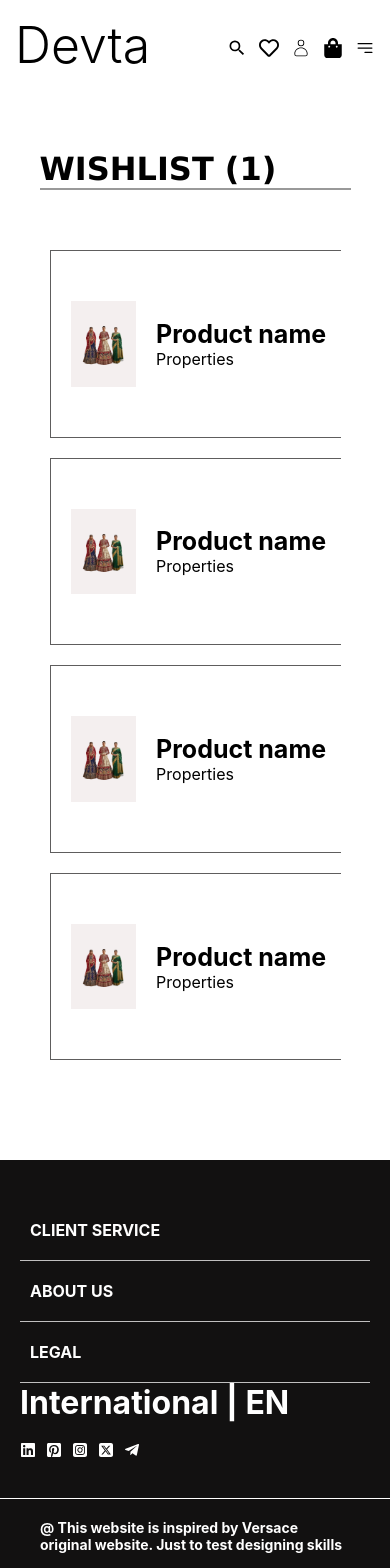
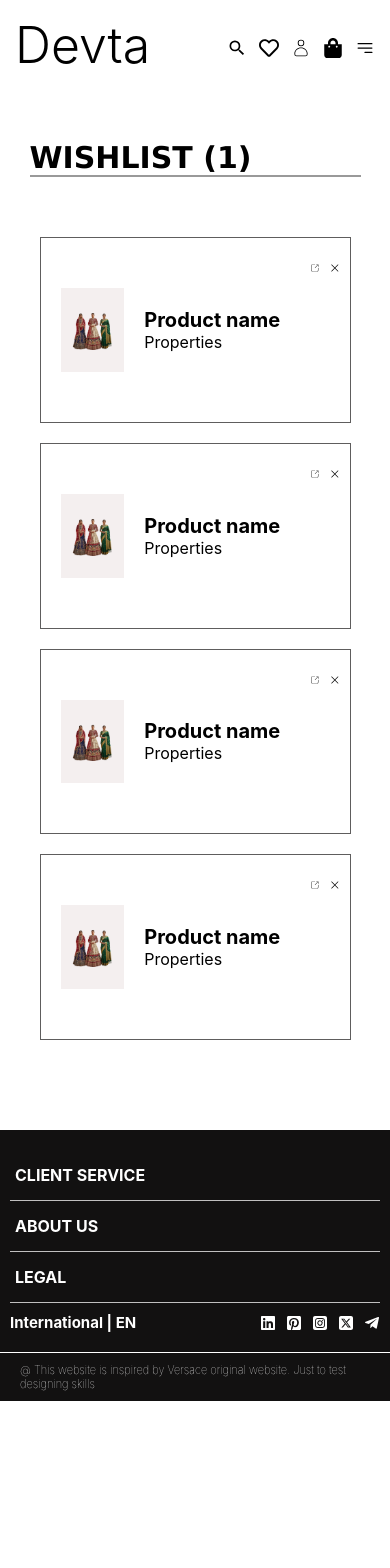
Before and after one commit to SStrange1024-000/E_COMMERCE_SITE_DEVTA, a React (Create React App) app: page /#/wishlist in a window 390 px wide. Shown: the top 1568 px of the page. After the commit the page ends 1401 px from the top, so only its background shows below. Built offline with nearby package versions, Linux system fonts and the light colour scheme.

Commit message:
Responsive Design completed

```diff
--- a/public/index.html
+++ b/public/index.html
@@ -1,6 +1,14 @@
 <!DOCTYPE html>
 <html lang="en">
   <head>
+    <meta charset="utf-8" />
+    <link rel="icon" href="android-chrome-512x512.png" />
+    <meta name="viewport" content="width=device-width, initial-scale=1" />
+    <meta name="theme-color" content="#000000" />
+    <meta
+      name="description"
+      content="Web site created using create-react-app"
+    />
 
     <title>Devta</title>
   </head>
--- a/src/components/Media Banner/HBanner.scss
+++ b/src/components/Media Banner/HBanner.scss
@@ -49,3 +49,17 @@
 }
 
 }
+
+@media (max-width:480px){
+    .HBanner{
+        padding: 10px;
+
+        .container1{
+            padding: 20px;
+            .Hheading{
+                font-size: 20px;
+                letter-spacing: 1px;
+            }
+        }
+    }
+}
--- a/src/components/Wish/Wish.scss
+++ b/src/components/Wish/Wish.scss
@@ -4,7 +4,8 @@
         display: flex;
         gap: 20px;
         border: 1px solid rgb(94, 93, 93);
-        padding: 20px;
+        padding: 10px 20px;
+        transition:  .2s ease;
 
         .wishListContainer{
             display: flex;
@@ -26,7 +27,7 @@
 
             .rightPart{
                  h1{
-                    font-size: 25px;
+                    font-size: clamp(20px,4vw,30px);
                  }
             }
         }
@@ -42,14 +43,23 @@
 @media (max-width:768px){
     .Wish{
         .mainWishList{
-            width: 350px;
+            width: 100%;
             padding: 10px;
 
             .rightPart{
+
                  h1{
-                    font-size: 20px;
+                    font-size: 10px;
                  }
             }
         }
     }
 }
+
+@media (max-width:480px){
+    .Wish{
+        .mainWishList{
+            // wi
+        }
+    }
+}
--- a/src/pages/Footer/Footer.scss
+++ b/src/pages/Footer/Footer.scss
@@ -55,8 +55,10 @@
     .Footer{
         .FTop{
             display: block;
+            padding: 20px 10px;
 
             .services{
+                padding: 5px;
                 border-bottom: 1px solid silver;
 
                 h2{
@@ -75,12 +77,14 @@
 
 
         .SocialLinks{
-            padding: 10px 0xp;
             display: flex;
-            flex-direction: column;
-            justify-content: space-between;
-            align-items: start;
-            gap: 20px;
+            flex-direction: row;
+            align-items: center;
+            padding-top: 10px;
+
+            h1{
+                font-size: 15px;
+            }
 
             .socialMedia{
                 display: flex;
@@ -88,5 +92,14 @@
             }
         }
         }
+        .FBottom{
+        padding: 10px 20px;
+
+        h1{
+            font-size: 11px;
+            font-weight: 100;
+        }
+
+        }
     }
 }
--- a/src/pages/WishList/WishList.scss
+++ b/src/pages/WishList/WishList.scss
@@ -19,3 +19,18 @@
 
 
 }
+
+@media(max-width:768px){
+    .WishList{
+        padding: 10px;
+
+        .title{
+            font-size: 15px;
+        }
+
+        .wishListContainer{
+            gap: 20px;
+        }
+
+    }
+}
--- a/src/pages/registration/CreateUserAccount.scss
+++ b/src/pages/registration/CreateUserAccount.scss
@@ -17,13 +17,19 @@
             font-size: 1.2rem;
             font-weight: 300;
             padding: 20px 0;
+            text-align: center;
         }
 
         form{
             width: 100%;
             display: flex;
             flex-direction: column;
+            padding: 10px 40px;
             gap: 10px;
+
+            input{
+                width: 100%;
+            }
 
             h2{
                 text-align: center;
--- a/src/pages/registration/Login.scss
+++ b/src/pages/registration/Login.scss
@@ -9,6 +9,7 @@
         padding: 40px;
         background-color: var(--BackgroundColor);
         margin: 0 auto;
+        transition: .2s ease;
 
         .title{
             width: 100%;
@@ -32,7 +33,41 @@
     .Login{
 
         .loginContainer{
-            min-width: 350px;
+            width: 350px;
+            transition: .2s ease;
+
+        .title{
+            width: 100%;
+            font-size: 1.2rem;
+            font-weight: 300;
+        }
+
+        form{
+            display: flex;
+            flex-direction: column;
+            gap: 10px;
+
+            input{
+                width: 100%;
+            }
+
+            h2{
+                text-align: center;
+            }
+        }
         }
     }
 }
+
+
+@media (max-width:480px){
+    .Login{
+        padding: 40px 20px;
+
+        .loginContainer{
+            width: 300px;
+            padding: 20px;
+        }
+    }
+
+}
```
